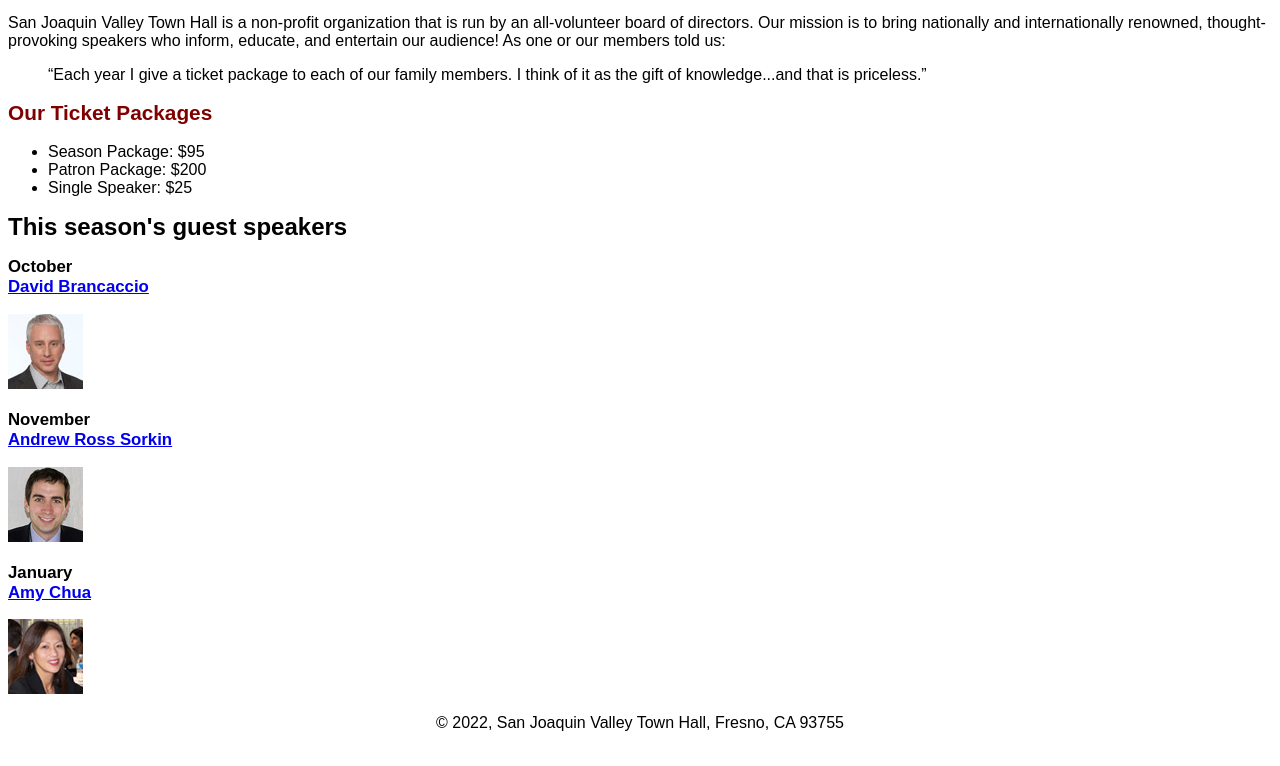
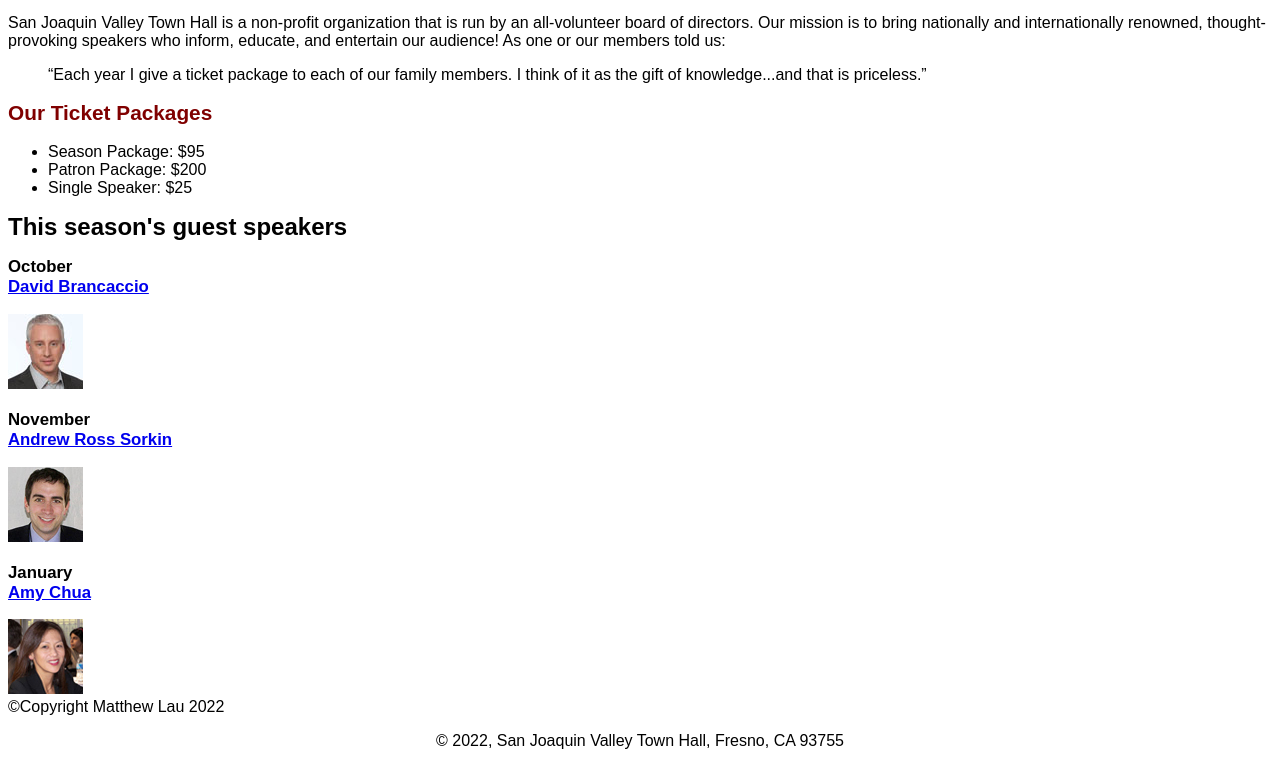
Before and after one commit to ml447/A08, a plain HTML site: page index.html in a window 1280 px wide. Shown: the part 154-920 px from the top of the page. Drawn offline with Linux system fonts and the light colour scheme.

Commit message:
Update index.html

```diff
--- a/index.html
+++ b/index.html
@@ -40,6 +40,7 @@
 		<img src="images/chua75.jpg" alt="Amy Chua photo">
 	</main>
 	<footer>
+		&copyCopyright Matthew Lau 2022
 		<p>&copy; 2022, San Joaquin Valley Town Hall, Fresno, CA 93755</p>
 	</footer>
 </body>
```
